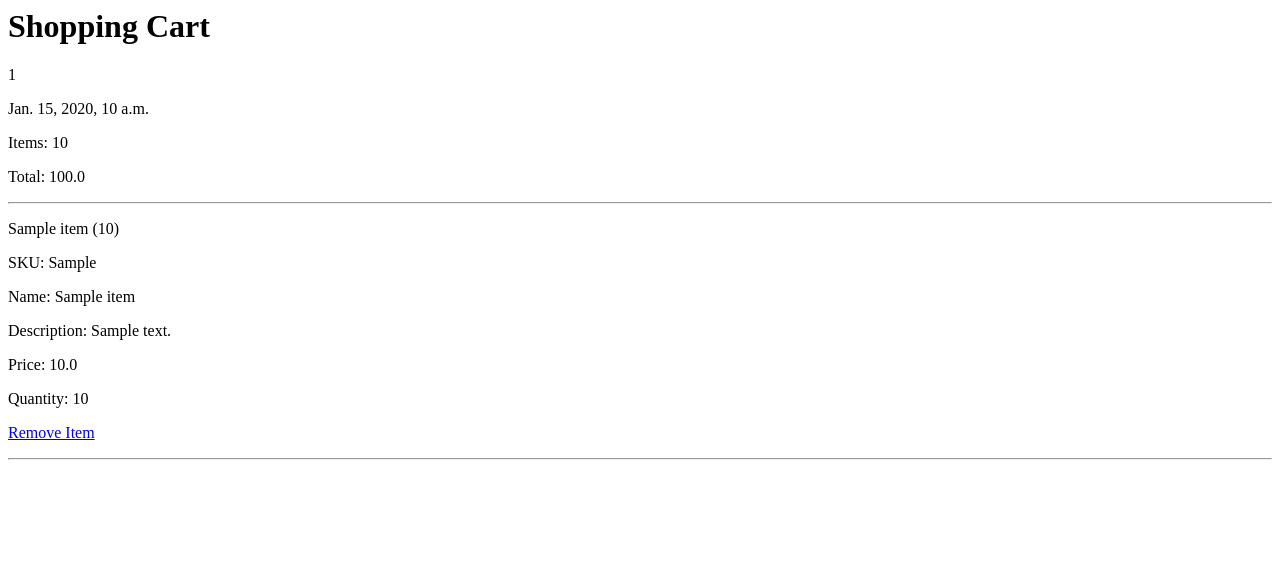
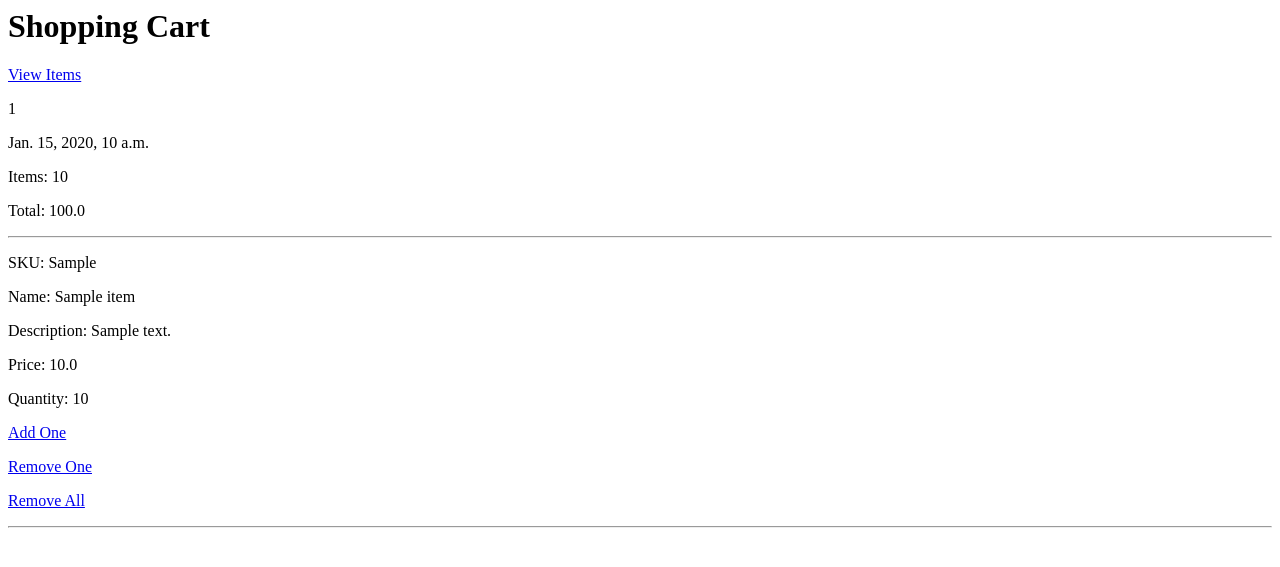
Before and after one commit to nickway90/ecommerce, a Django app: template shopping/templates/cart/index.html in a window 1280 px wide. Shown: the top 567 px of the page. Run offline with Django 3.2, Linux system fonts and the light colour scheme; the template is opened without the code that fills it: values that come from a table or form of the project are taken from there, others are empty; tables that the repository leaves empty hold one stand-in row (values such as "Sample post").

Commit message:
incrementing and decrementing cart items

```diff
--- a/shopping/templates/cart/index.html
+++ b/shopping/templates/cart/index.html
@@ -1,16 +1,18 @@
 <h1>Shopping Cart</h1>
+<p><a href="{% url 'items' %}">View Items</a></p>
 <p>{{cart.session_id}}</p>
 <p>{{cart.created_at}}</p>
 <p>Items: {{cart.item_count}}</p>
 <p>Total: {{cart.total}}</p>
 <hr>
 {% for cart_item in cart.cart_items.all %}
-<p>{{cart_item}}</p>
 <p>SKU: {{cart_item.item.sku}}</p>
 <p>Name: {{cart_item.item.name}}</p>
 <p>Description: {{cart_item.item.description}}</p>
 <p>Price: {{cart_item.item.price}}</p>
 <p>Quantity: {{cart_item.qty}}</p>
-<p><a href="{% url 'remove_item' cart_item.id %}">Remove Item</a></p>
+<p><a href="{% url 'add_item' cart_item.item.id %}">Add One</a></p>
+<p><a href="{% url 'remove_item' cart_item.id %}">Remove One</a></p>
+<p><a href="{% url 'remove_all' cart_item.id %}">Remove All</a></p>
 <hr>
 {% endfor %}
--- a/shopping/templates/items/index.html
+++ b/shopping/templates/items/index.html
@@ -6,5 +6,6 @@
 <p>Description: {{item.description}}</p>
 <p>Price: {{item.price}}</p>
 <p><a href="{% url 'item' item.id %}">View</a></p>
+<p><a href="{% url 'add_item' item.id %}">Add to Cart</a></p>
 <hr>
 {% endfor %}
--- a/shopping/urls.py
+++ b/shopping/urls.py
@@ -7,5 +7,6 @@ urlpatterns = [
     path('items', views.items, name='items'),
     path('item/<int:id>', views.item, name='item'),
     path('item/<int:id>/add', views.add_item, name='add_item'),
-    path('item/<int:id>/remove', views.remove_item, name='remove_item')
+    path('item/<int:id>/remove', views.remove_item, name='remove_item'),
+    path('item/<int:id>/remove-all', views.remove_all, name='remove_all')
 ]
```
Also changed, not shown: shopping/views.py (+12 -1 lines).
